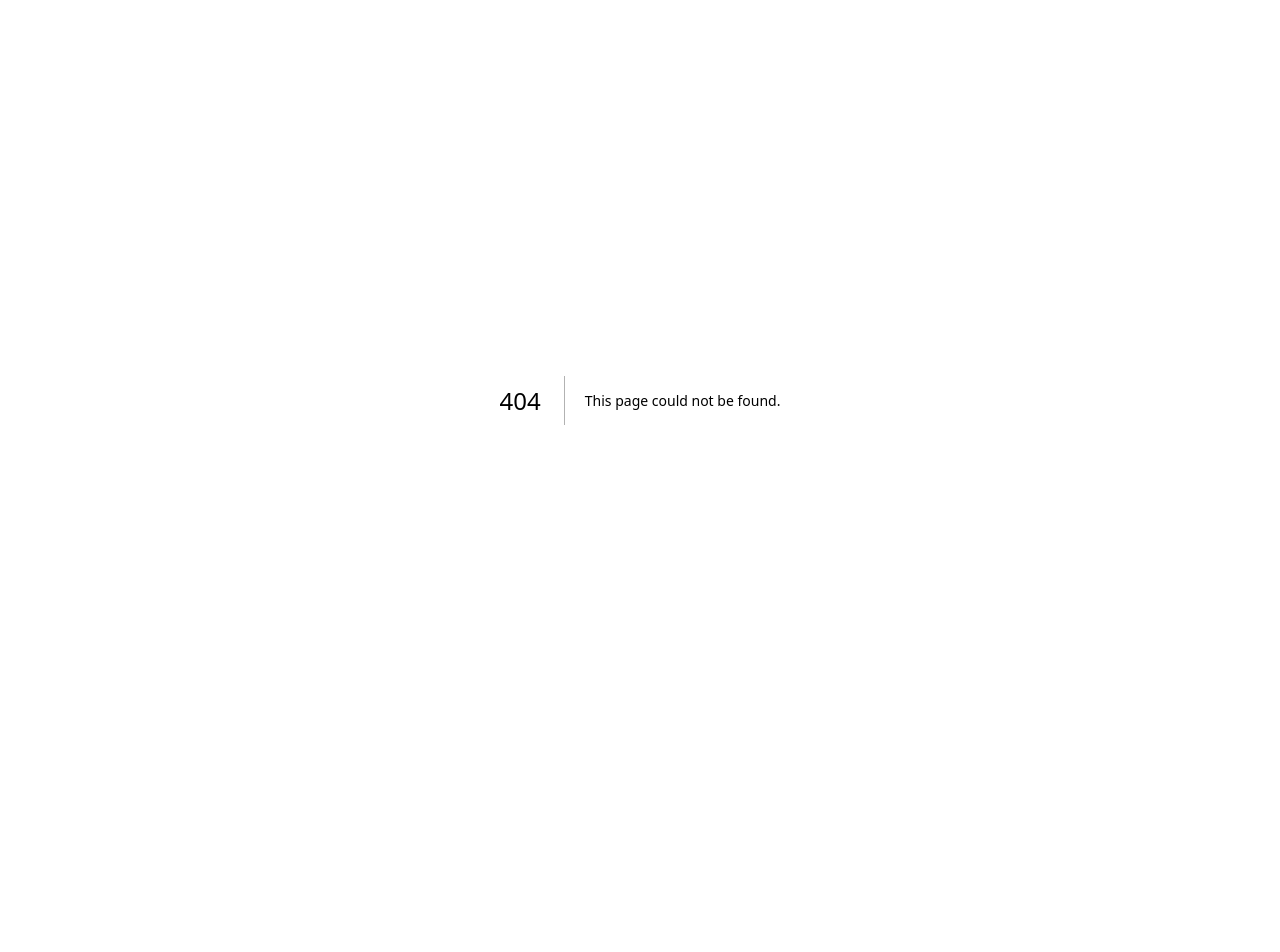
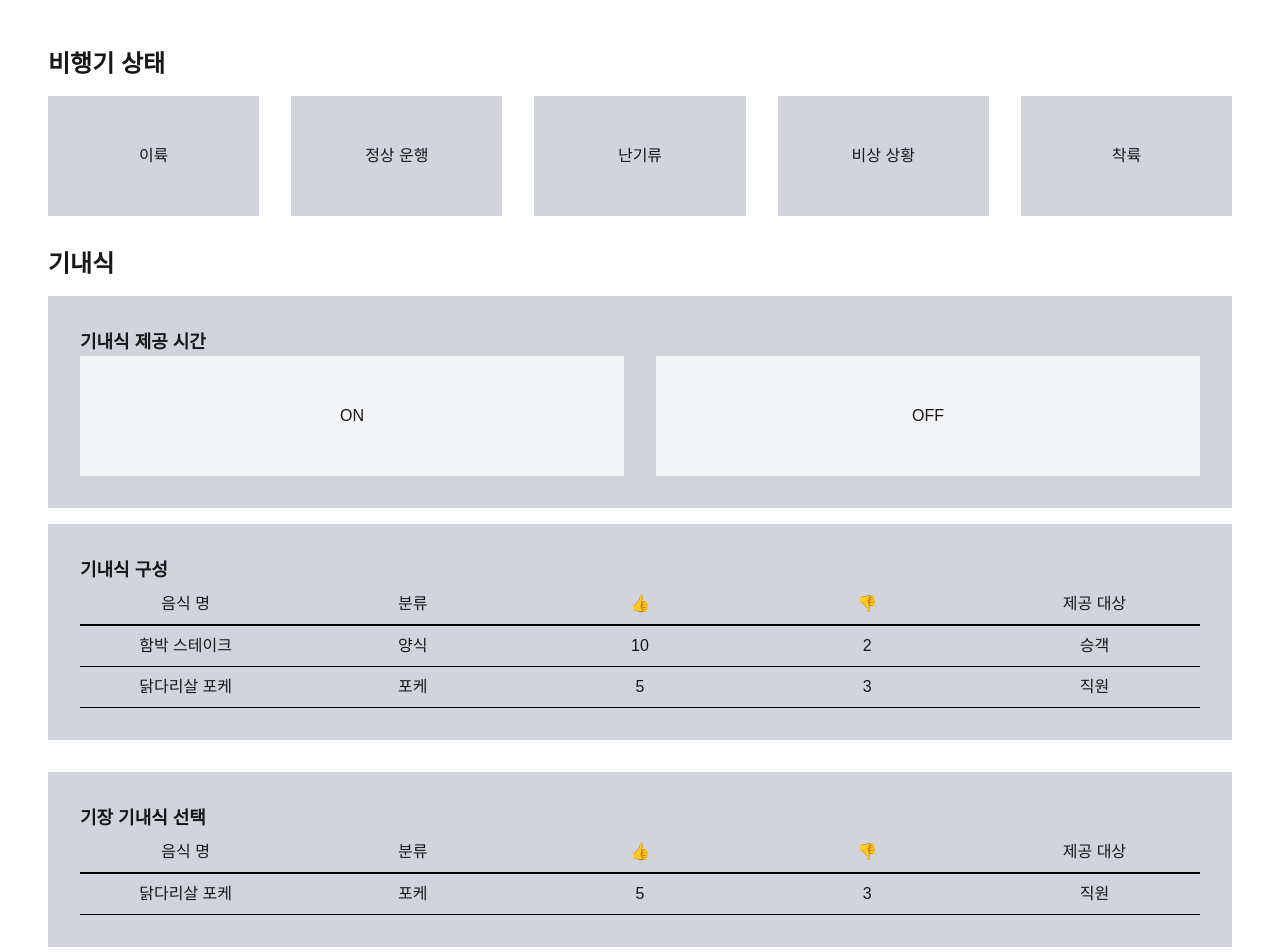
Before and after one commit to bluelemon61/pnu_db_proj_inflight_meal, a Next.js app: page /captain in a window 1280 px wide. Before the commit this address had no page. Shown: the top 952 px of the page. Before the commit the page ends 800 px from the top, so only its background shows below. Built offline with nearby package versions, Linux system fonts and the light colour scheme.

Commit message:
feat: captain UI

```diff
--- /dev/null
+++ b/app/captain/page.js
@@ -0,0 +1,89 @@
+"use client"
+
+export default function Captain() {
+  return (
+    <div className="flex flex-col gap-8">
+      <div className="flex flex-col gap-4">
+        <h1 className="font-black text-2xl">비행기 상태</h1>
+        <div className="flex gap-8">
+          <button className="w-full py-12 bg-gray-300">
+            이륙
+          </button>
+          <button className="w-full py-12 bg-gray-300">
+            정상 운행
+          </button>
+          <button className="w-full py-12 bg-gray-300">
+            난기류
+          </button>
+          <button className="w-full py-12 bg-gray-300">
+            비상 상황
+          </button>
+          <button className="w-full py-12 bg-gray-300">
+            착륙
+          </button>
+        </div>
+      </div>
+      <div className="flex flex-col gap-4">
+        <h1 className="font-black text-2xl">기내식</h1>
+        <div className="flex flex-col bg-gray-300 p-8">
+          <h2 className="font-bold text-lg">기내식 제공 시간</h2>
+          <div className="flex gap-8">
+            <button className="w-full py-12 bg-gray-100">
+              ON
+            </button>
+            <button className="w-full py-12 bg-gray-100">
+              OFF
+            </button>
+          </div>
+        </div>
+        <div className="flex flex-col bg-gray-300 p-8">
+          <h2 className="font-bold text-lg">기내식 구성</h2>
+          <div className="flex flex-col">
+            <div className="flex gap-4 justify-between py-2 border-b-2 border-black">
+              <div className="w-1/5 text-center">음식 명</div>
+              <div className="w-1/5 text-center">분류</div>
+              <div className="w-1/5 text-center">👍</div>
+              <div className="w-1/5 text-center">👎</div>
+              <div className="w-1/5 text-center">제공 대상</div>
+            </div>
+            <div className="flex gap-4 justify-between py-2 border-b-1 border-black">
+              <div className="w-1/5 text-center">함박 스테이크</div>
+              <div className="w-1/5 text-center">양식</div>
+              <div className="w-1/5 text-center">10</div>
+              <div className="w-1/5 text-center">2</div>
+              <div className="w-1/5 text-center">승객</div>
+            </div>
+            <div className="flex gap-4 justify-between py-2 border-b-1 border-black">
+              <div className="w-1/5 text-center">닭다리살 포케</div>
+              <div className="w-1/5 text-center">포케</div>
+              <div className="w-1/5 text-center">5</div>
+              <div className="w-1/5 text-center">3</div>
+              <div className="w-1/5 text-center">직원</div>
+            </div>
+          </div>
+        </div>
+      </div>
+      <div className="flex flex-col gap-4">
+        <div className="flex flex-col bg-gray-300 p-8">
+          <h2 className="font-bold text-lg">기장 기내식 선택</h2>
+          <div className="flex flex-col">
+            <div className="flex gap-4 justify-between py-2 border-b-2 border-black">
+              <div className="w-1/5 text-center">음식 명</div>
+              <div className="w-1/5 text-center">분류</div>
+              <div className="w-1/5 text-center">👍</div>
+              <div className="w-1/5 text-center">👎</div>
+              <div className="w-1/5 text-center">제공 대상</div>
+            </div>
+            <div className="flex gap-4 justify-between py-2 border-b-1 border-black">
+              <div className="w-1/5 text-center">닭다리살 포케</div>
+              <div className="w-1/5 text-center">포케</div>
+              <div className="w-1/5 text-center">5</div>
+              <div className="w-1/5 text-center">3</div>
+              <div className="w-1/5 text-center">직원</div>
+            </div>
+          </div>
+        </div>
+      </div>
+    </div>
+  )
+}
--- a/app/layout.js
+++ b/app/layout.js
@@ -21,7 +21,7 @@ export default function RootLayout({ children }) {
   return (
     <html lang="en">
       <body
-        className={`${geistSans.variable} ${geistMono.variable} antialiased`}
+        className={`${geistSans.variable} ${geistMono.variable} antialiased p-12`}
       >
         {children}
       </body>
--- a/app/page.js
+++ b/app/page.js
@@ -1,4 +1,6 @@
 "use client"
+
+import Link from "next/link";
 
 export default function Home() {
 
@@ -9,10 +11,29 @@ export default function Home() {
   }
 
   return (
-    <div>
-      <button className="p-5 bg-red" onClick={(e) => {
-        sqltest();
-      }}>SQL TEST</button>
+    <div className="flex flex-col gap-12">
+      <button
+        className="p-5 bg-gray-300"
+        onClick={(e) => {
+          sqltest();
+        }}
+      >
+        SQL TEST
+      </button>
+      <div className="flex justify-stretch gap-12">
+        <Link href={'/captain'} className="flex w-full justify-center py-24 bg-gray-300">
+          기장
+        </Link>
+        <Link href={'/crew'} className="flex w-full justify-center py-24 bg-gray-300">
+          승무원
+        </Link>
+        <Link href={'/passenger'} className="flex w-full justify-center py-24 bg-gray-300">
+          승객
+        </Link>
+        <Link href={'/provider'} className="flex w-full justify-center py-24 bg-gray-300">
+          음식 공급 업체
+        </Link>
+      </div>
     </div>
   )
 }
--- a/tailwind.config.js
+++ b/tailwind.config.js
@@ -11,6 +11,9 @@ module.exports = {
         background: "var(--background)",
         foreground: "var(--foreground)",
       },
+      borderWidth: {
+        "1": "1px",
+      }
     },
   },
   plugins: [],
```
